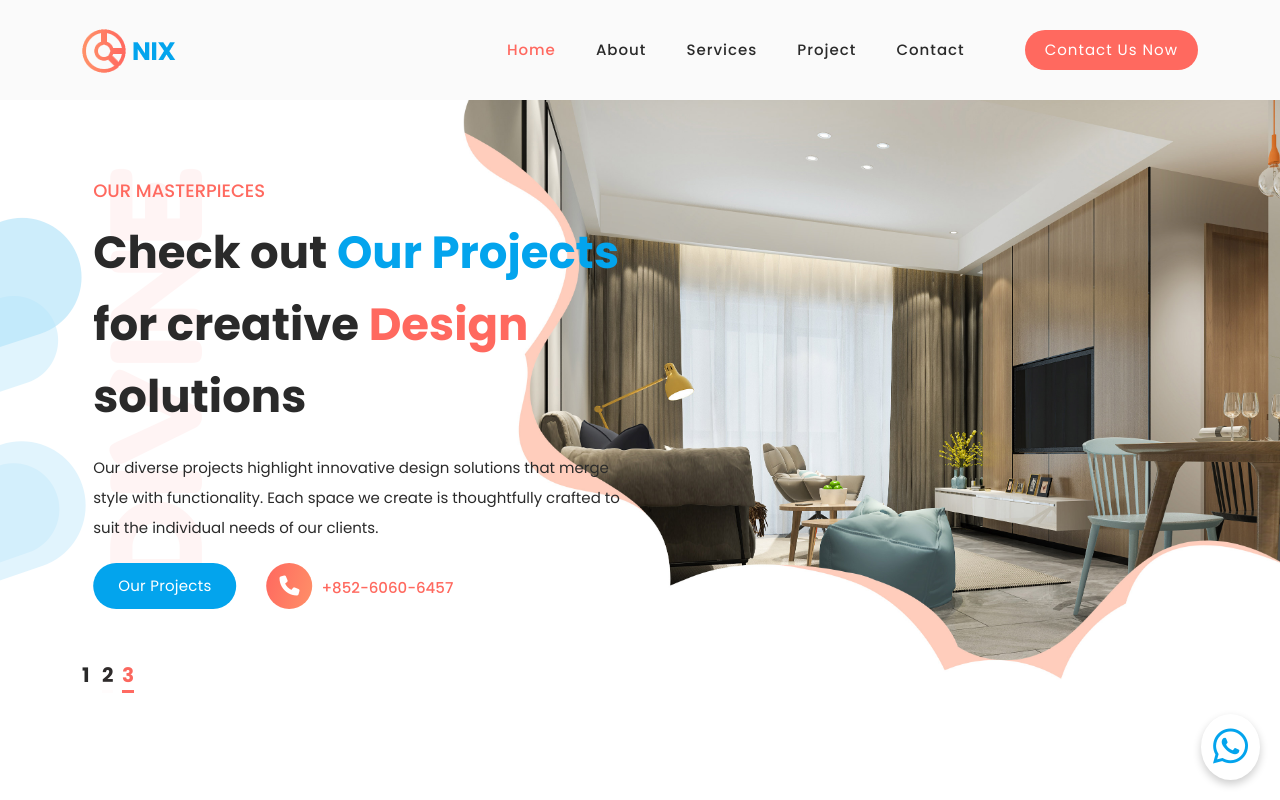
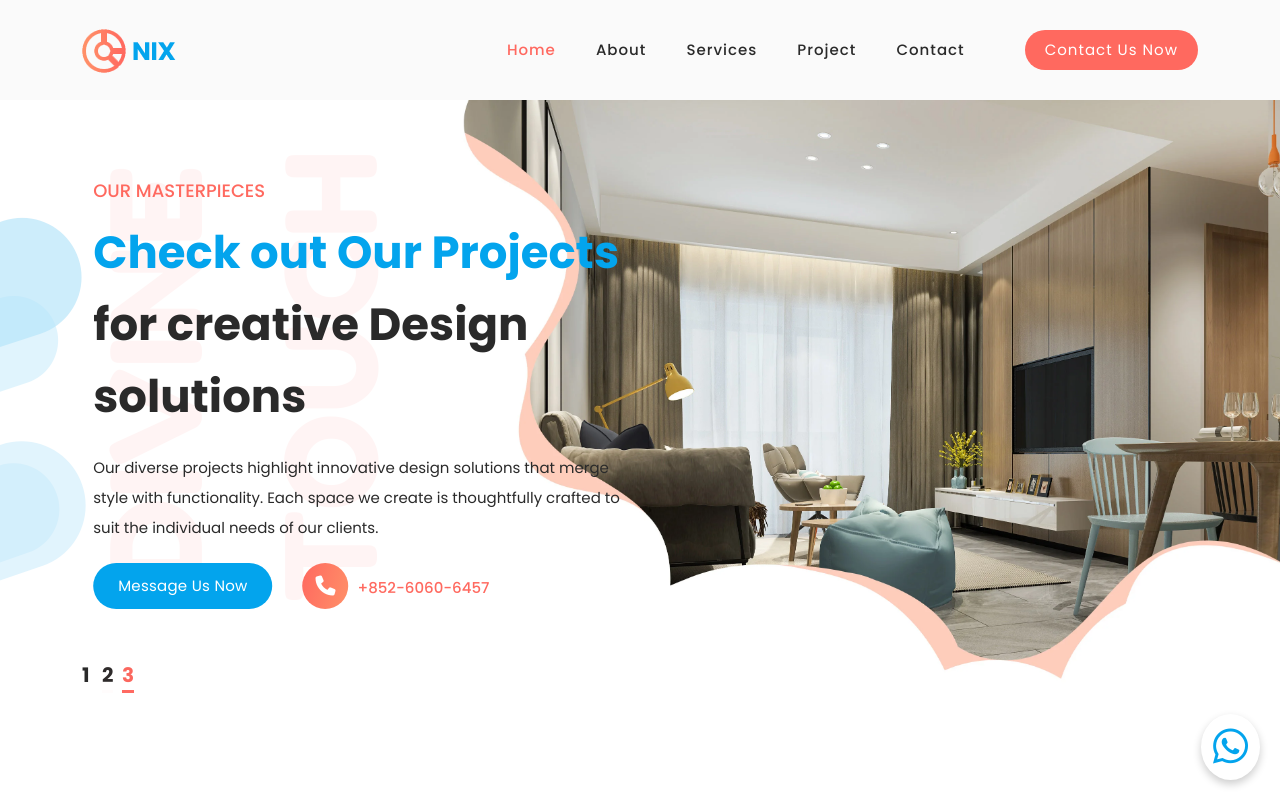
Before and after one commit to buhary98/divine_touch_website, a React (Create React App) app: page / in a window 1280 px wide. Shown: the top 800 px of the page. Built offline with nearby package versions, Linux system fonts and the light colour scheme.

Commit message:
component performance improved

```diff
--- a/src/components/banner/Banner.css
+++ b/src/components/banner/Banner.css
@@ -2,7 +2,7 @@
     background-repeat: no-repeat;
     background-position: center center;
     background-size: cover;
-    padding: 180px 0px 130px 0px;
+    padding: 180px 0 130px;
     position: relative;
     overflow: hidden;
 }
@@ -14,13 +14,13 @@
     position: absolute;
     left: 0;
     top: 100px;
-    width: 267px;
+    width: 397px;
     height: 532px;
 }
 
 .main-banner:before {
     content: '';
-    background-image: url('../../assets/images/banner-right-image.jpg');
+    background-image: url('../../assets/images/banner-right-image.webp');
     background-repeat: no-repeat;
     background-size: cover;
     position: absolute;
@@ -28,10 +28,6 @@
     top: 100px;
     width: 819px;
     height: 674px;
-}
-
-.main-banner .item {
-    margin-right: 45px;
 }
 
 .main-banner .item h6 {
@@ -58,14 +54,14 @@
 }
 
 .main-banner .item p {
-    margin: 20px 0px;
+    margin: 20px 0;
 }
 
-.main-banner .item .down-buttons {
+.down-buttons {
     display: inline-flex;
 }
 
-.main-banner .item .down-buttons .call-button .lnk i {
+.down-buttons .call-button .lnk i {
     margin-right: 5px;
     width: 46px;
     height: 46px;
@@ -73,40 +69,31 @@
     text-align: center;
     line-height: 46px;
     border-radius: 50%;
-    background: rgb(255, 104, 95);
     background: linear-gradient(105deg, rgba(255, 104, 95, 1) 0%, rgba(255, 144, 104, 1) 100%);
     color: #fff;
     font-size: 20px;
 }
 
-.main-banner .item .down-buttons .call-button .lnk {
+.down-buttons .call-button .lnk {
     color: #ff695f;
     font-size: 15px;
     font-weight: 500;
     margin-left: 30px;
 }
 
-.main-banner .active:before {
-    color: #ff685f;
-    border-bottom: 3px solid #ff685f;
-}
-
-.slick-dots li {
-    margin: 0px;
-}
-
 .slick-dots.custom-dots {
-    display: block;
+    display: flex;
     justify-content: center;
     text-align: left;
-    list-style: none;
     padding: 0;
-    /* margin-top: 40px; */
     bottom: -80px;
 }
 
+.slick-dots.custom-dots li {
+    margin: 0;
+}
+
 .slick-dots.custom-dots li button {
-    border: none;
     background: none;
     font-size: 18px;
     color: #333;
@@ -114,10 +101,7 @@
     transition: color 0.3s ease-in-out;
 }
 
-.slick-dots.custom-dots li.slick-active button {
-    color: #ff695f;
-}
-
+.slick-dots.custom-dots li.slick-active button,
 .slick-dots.custom-dots li button:hover {
     color: #ff695f;
 }
@@ -125,35 +109,25 @@
 .custom-dot {
     font-size: 20px;
     font-weight: bold;
-    margin: 0px;
     color: #2a2a2a;
     display: inline-block;
     border-bottom: 3px solid transparent;
     transition: all 0.5s;
 }
 
-.custom-dot:hover {
-    color: #ff685f;
-    border-bottom: 3px solid #ff685f;
-}
-
+.custom-dot:hover,
 .slick-active .custom-dot {
     color: #ff685f;
     border-bottom: 3px solid #ff685f;
 }
 
 @media (max-width: 767px) {
-    .main-banner .item .down-buttons {
-        display: inline-block;
+    .down-buttons {
+        display: block;
     }
 
-    .main-banner .item .down-buttons .main-blue-button {
-        margin-right: 0px;
-        margin-bottom: 15px;
-    }
-
-    .main-banner .item .down-buttons .call-button .lnk {
-        margin-left: 0px;
+    .down-buttons .call-button .lnk {
+        margin-left: 0;
         margin-top: 20px;
     }
 }
@@ -161,10 +135,6 @@
 @media (max-width: 992px) {
     .main-banner::before {
         display: none;
-    }
-
-    .main-banner .item {
-        margin-right: 0px;
     }
 
     .main-banner {
@@ -185,5 +155,4 @@
         width: 640px;
         height: 526px;
     }
-
 }
--- a/src/components/banner/Banner.jsx
+++ b/src/components/banner/Banner.jsx
@@ -1,6 +1,46 @@
-import React from "react";
-import Slider from "react-slick";
+import React, { lazy, Suspense } from "react";
 import "./Banner.css";
+
+const Slider = lazy(() => import("react-slick"));
+
+const customPaging = (i) => <div className="custom-dot">{i + 1}</div>;
+
+const sliderContent = [
+  {
+    title: "Elevate Your Space with Divine Touch",
+    emphasizedText: "Get in Touch",
+    mainText: "to make your Dreams come true",
+    description:
+      "We’re just a message away! Contact us to start your journey towards a beautifully designed space. Our dedicated team is here to answer your questions and help you bring your ideas to fruition.",
+  },
+  {
+    title: "Our Offerings",
+    emphasizedText: "Experience the Service",
+    mainText: "paired with our Creations",
+    description:
+      "We provide tailored design services that reflect your unique style and requirements. Our focus is on creating harmonious environments that inspire and elevate your everyday living.",
+  },
+  {
+    title: "Our Masterpieces",
+    emphasizedText: "Check out Our Projects",
+    mainText: "for creative Design solutions",
+    description:
+      "Our diverse projects highlight innovative design solutions that merge style with functionality. Each space we create is thoughtfully crafted to suit the individual needs of our clients.",
+  },
+];
+
+const DownButtons = React.memo(() => (
+  <div className="down-buttons">
+    <div className="main-blue-button-hover">
+      <a href="#contact">Message Us Now</a>
+    </div>
+    <div className="call-button">
+      <div className="lnk">
+        <i className="fa fa-phone"></i> +852-6060-6457
+      </div>
+    </div>
+  </div>
+));
 
 const Banner = () => {
   const settings = {
@@ -11,8 +51,9 @@ const Banner = () => {
     slidesToScroll: 1,
     autoplay: true,
     autoplaySpeed: 3000,
-    customPaging: (i) => <div className="custom-dot">{i + 1}</div>,
+    customPaging: customPaging,
     dotsClass: "slick-dots custom-dots",
+    pauseOnHover: true,
     arrows: false,
   };
 
@@ -23,77 +64,20 @@ const Banner = () => {
           <div className="col-lg-12">
             <div className="row">
               <div className="col-lg-6 align-self-center">
-                <Slider {...settings} className="owl-banner">
-                  <div className="item header-text">
-                    <h6>Elevate Your Space with Divine Touch</h6>
-                    <h2>
-                      <em>Get in Touch</em> to make your <span>Dreams</span>{" "}
-                      come true
-                    </h2>
-                    <p>
-                      We’re just a message away! Contact us to start your
-                      journey towards a beautifully designed space. Our
-                      dedicated team is here to answer your questions and help
-                      you bring your ideas to fruition.
-                    </p>
-                    <div className="down-buttons">
-                      <div className="main-blue-button-hover">
-                        <a href="#contact">Message Us Now</a>
+                <Suspense fallback={<div>Loading...</div>}>
+                  <Slider {...settings} className="owl-banner">
+                    {sliderContent.map((content, index) => (
+                      <div className="item header-text" key={index}>
+                        <h6>{content.title}</h6>
+                        <h2>
+                          <em>{content.emphasizedText}</em> {content.mainText}
+                        </h2>
+                        <p>{content.description}</p>
+                        <DownButtons />
                       </div>
-                      <div className="call-button">
-                        <div className="lnk">
-                          <i className="fa fa-phone"></i> +852-6060-6457
-                        </div>
-                      </div>
-                    </div>
-                  </div>
-                  <div className="item header-text">
-                    <h6>Our Offerings</h6>
-                    <h2>
-                      Experience the <em>Service</em> paired with our{" "}
-                      <span>Creations</span>
-                    </h2>
-                    <p>
-                      We provide tailored design services that reflect your
-                      unique style and requirements. Our focus is on creating
-                      harmonious environments that inspire and elevate your
-                      everyday living.
-                    </p>
-                    <div className="down-buttons">
-                      <div className="main-blue-button-hover">
-                        <a href="#services">Our Services</a>
-                      </div>
-                      <div className="call-button">
-                        <div className="lnk">
-                          <i className="fa fa-phone"></i> +852-6060-6457
-                        </div>
-                      </div>
-                    </div>
-                  </div>
-                  <div className="item header-text">
-                    <h6>Our Masterpieces</h6>
-                    <h2>
-                      Check out <em>Our Projects</em> for creative{" "}
-                      <span>Design</span> solutions
-                    </h2>
-                    <p>
-                      Our diverse projects highlight innovative design solutions
-                      that merge style with functionality. Each space we create
-                      is thoughtfully crafted to suit the individual needs of
-                      our clients.
-                    </p>
-                    <div className="down-buttons">
-                      <div className="main-blue-button-hover">
-                        <a href="#project">Our Projects</a>
-                      </div>
-                      <div className="call-button">
-                        <div className="lnk">
-                          <i className="fa fa-phone"></i> +852-6060-6457
-                        </div>
-                      </div>
-                    </div>
-                  </div>
-                </Slider>
+                    ))}
+                  </Slider>
+                </Suspense>
               </div>
             </div>
           </div>
```
Also changed, not shown: src/assets/images/banner-right-image.jpg (deleted), src/assets/images/banner-right-image.webp (added).
